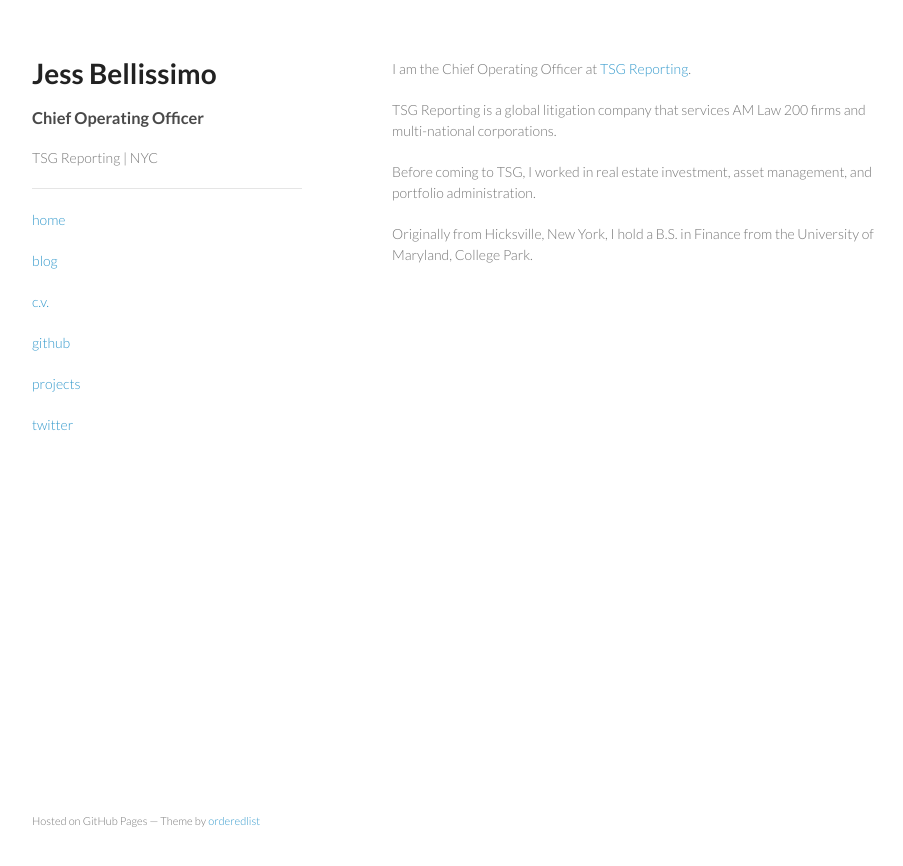
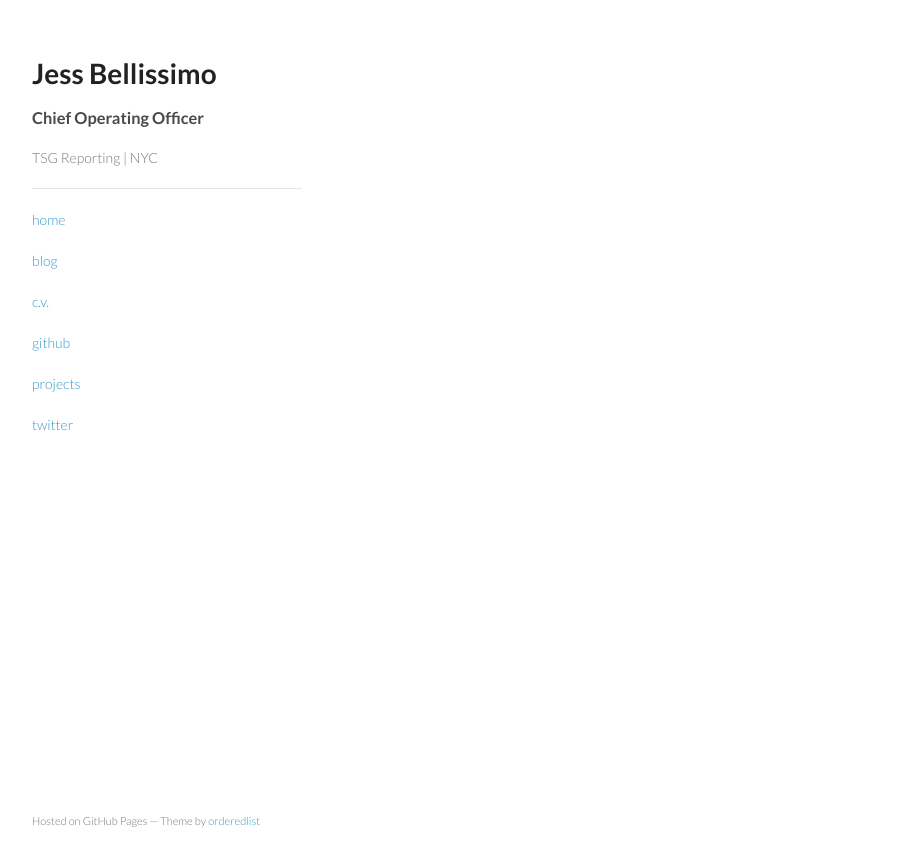
Before and after one commit to JBellissimo/jbellissimo.github.io, a Jekyll site: the page built from index.html, in a window 1280 px wide. Shown: the top 866 px of the page, without its empty margins (178-1081 px from the left). Built offline with Jekyll 4.4.1, drawn with Linux system fonts in a browser that asks for light colours.

Commit message:
Update index.html

```diff
--- a/index.html
+++ b/index.html
@@ -1,51 +1,4 @@
-<!doctype html>
-<html>
-  <head>
-    <meta charset="utf-8">
-    <meta http-equiv="X-UA-Compatible" content="chrome=1">
-    <title>Jess Bellissimo</title>
-
-    <link rel="stylesheet" href="stylesheets/styles.css">
-    <link rel="stylesheet" href="stylesheets/pygment_trac.css">
-    <meta name="viewport" content="width=device-width, initial-scale=1, user-scalable=no">
-  </head>
-  <body>
-    <div class="wrapper">
-      <header>
-        <h1>Jess Bellissimo</a></h1>
-        <p></p>
-<h3>
-<a name="Who I am" class="anchor" href="#who-I-am"><span class="octicon octicon-link"></span></a>Chief Operating Officer</h3>
-<p>TSG Reporting | NYC</p>
-        <hr/>
-
-    <p class="view"><a href="https://jbellissimo.github.io/">home</a></p>
-    <p class="view"><a href="https://jbellissimo.github.io/blog/">blog</a></p>
-    <p class="view"><a href="https://jbellissimo.github.io/cv">c.v.</a></p>
-    <p class="view"><a href="https://github.com/jbellissimo">github</a></p>
-    <p class="view"><a href="https://jbellissimo.github.io/projects">projects</a></p>
-    <p class="view"><a href="https://twitter.com/unclejesseb">twitter</a></p>
-    <!--p class="view"><a href="mailto:jbellissimo@gmail.com">email</a></p-->
-
-
-
-      </header>
-      <section>
-
-<p>I am the Chief Operating Officer at <a href="http://www.tsgreporting.com/">TSG Reporting</a>.</p>
-
-<p>TSG Reporting is a global litigation company that services AM Law 200 firms and multi-national corporations.</p>
-
-<p>Before coming to TSG, I worked in real estate investment, asset management, and portfolio administration.</p>
-
-<p>Originally from Hicksville, New York, I hold a B.S. in Finance from the University of Maryland, College Park.</p>
-
-      </section>
-      <footer>
-        <p><small>Hosted on GitHub Pages &mdash; Theme by <a href="https://github.com/orderedlist">orderedlist</a></small></p>
-      </footer>
-    </div>
-    <script src="javascripts/scale.fix.js"></script>
-
-  </body>
-</html>
+---
+layout: default
+title: Jess Bellissimo
+---
```
